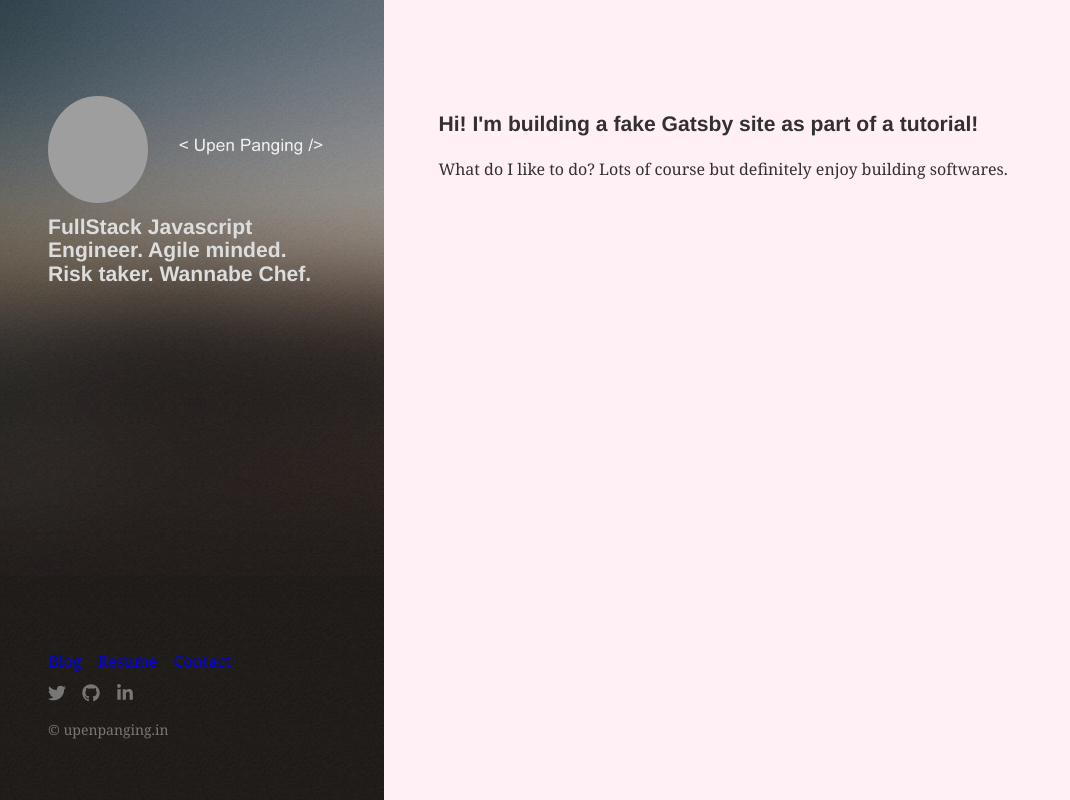
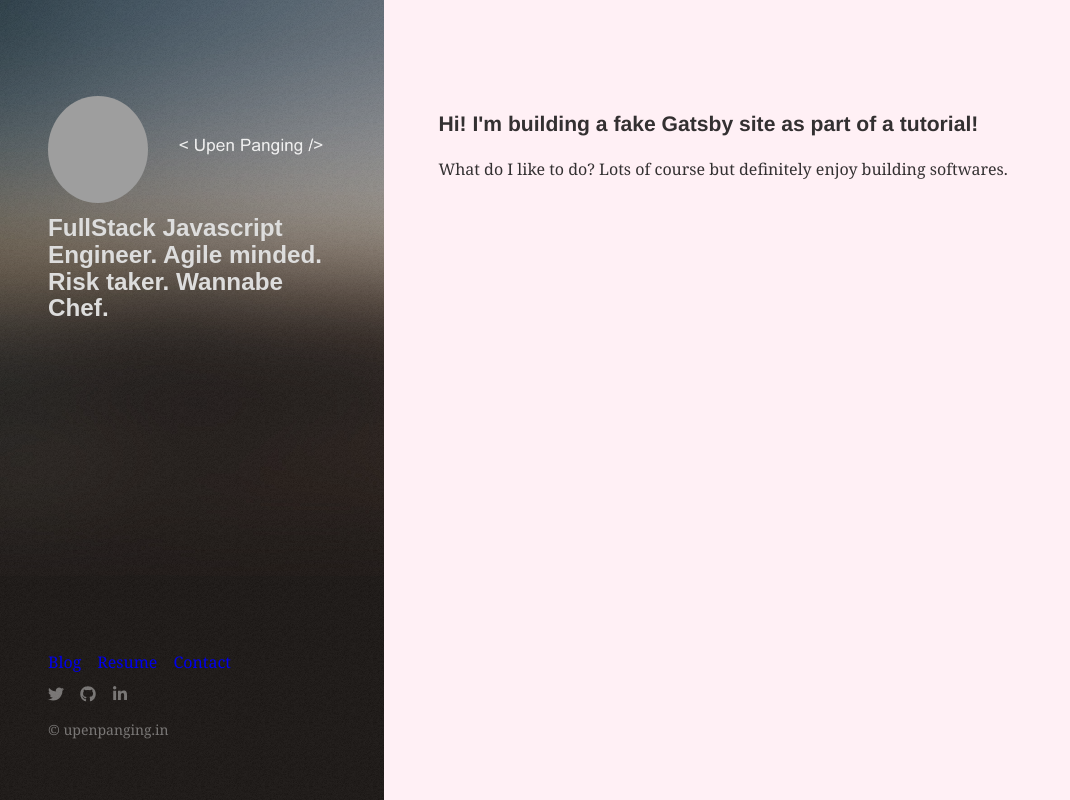
Before and after one commit to upex/gatsby-starter, a Gatsby site: page / in a window 1280 px wide. Shown: the whole page, without its empty margins (0-1070 px from the left). Built offline with nearby package versions, Linux system fonts and the light colour scheme; Gatsby itself is replaced by a stand-in of ours; grey boxes are pictures that could not be loaded.

Commit message:
removed google fonts

```diff
--- a/gatsby-config.js
+++ b/gatsby-config.js
@@ -24,15 +24,6 @@ module.exports = {
       options: {
         pathToConfigModule: `src/utils/typography`,
       },
-    },
-    {
-      resolve: 'gatsby-plugin-google-fonts',
-      options: {
-        fonts: [
-          'material icons',
-          'roboto:300,400,500,700',
-        ],
-      },
-    },
+    }
   ]
 }
--- a/package.json
+++ b/package.json
@@ -14,7 +14,6 @@
   },
   "dependencies": {
     "gatsby": "^2.8.0",
-    "gatsby-plugin-google-fonts": "^1.0.0",
     "gatsby-plugin-react-helmet": "^3.0.12",
     "gatsby-plugin-typography": "^2.2.13",
     "react": "^16.8.6",
--- a/src/components/layout.js
+++ b/src/components/layout.js
@@ -16,9 +16,9 @@ export default ({ children }) => (
           logo={logo}
           avatar={profile}
         />
-        <h3>
+        <h2>
           FullStack Javascript Engineer. Agile minded. Risk taker. Wannabe Chef.
-        </h3>
+        </h2>
       </div>
       <ul className={layoutStyles.ul}>
         <ListLink to="/">Blog</ListLink>
@@ -29,17 +29,17 @@ export default ({ children }) => (
           <ul className={layoutStyles.social}>
             <li>
               <a href="https://twitter.com/webforest_in" target="blank">
-                <span className="material-icons"><FaTwitter/></span>
+                <FaTwitter/>
               </a>
             </li>
             <li>
               <a href="https://github.com/upex" target="blank">
-              <span className="material-icons"><FaGithub /></span>
+               <FaGithub />
               </a>
             </li>
             <li>
               <a href="https://www.linkedin.com/in/upen-panging/" target="blank">
-                <span className="material-icons"><FaLinkedinIn /></span>
+                <FaLinkedinIn />
               </a>
             </li>
           </ul>
--- a/src/components/layout.module.css
+++ b/src/components/layout.module.css
@@ -78,8 +78,9 @@ p {
     flex-grow: 1;
     margin: 0 0 2em 0;
   }
-  .header > .inner h3 {
-    color: #ddd
+  .header > .inner h2 {
+		color: #ddd;
+		font-family: 'Quattrocento Sans',sans-serif!important;
   }
 
   .avatar {
--- a/src/styles/global.css
+++ b/src/styles/global.css
@@ -3,10 +3,7 @@ html, body {
   padding: 0;
   background-color: lavenderblush;
 }
-.material-icons {
-  font-family: 'Material Icons';
-  font-size: 18px!important;
-}
+
 a:hover {
   border-bottom-color: transparent;
   color: #49bf9d !important;
```
Also changed, not shown: 1 other file.
